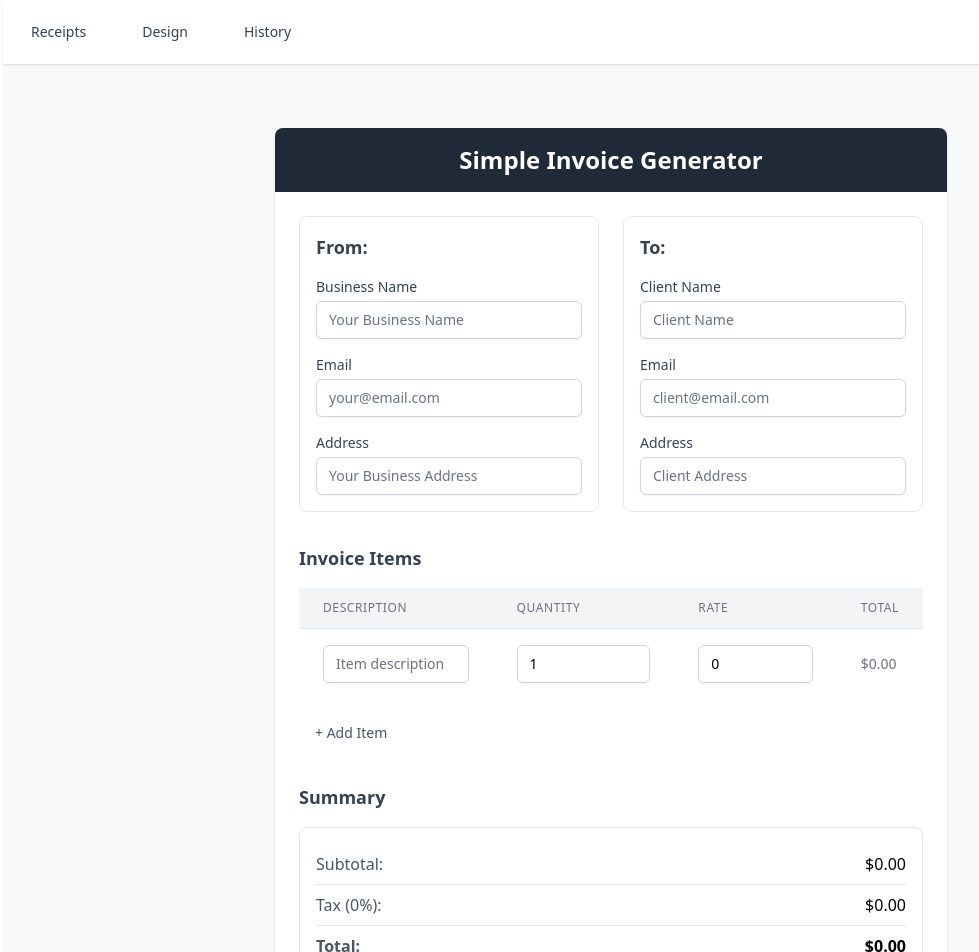
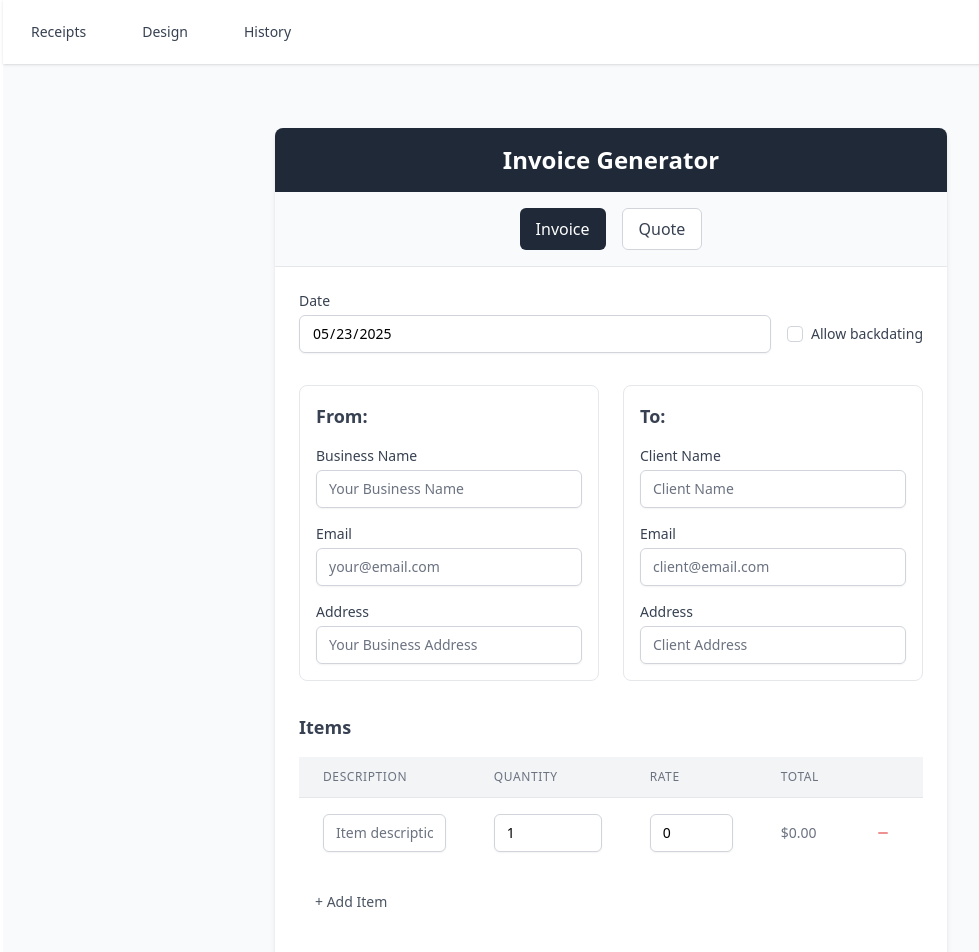
Before and after one commit to iancallo1/recieptly, a Vue app: page / in a window 1280 px wide. Shown: the top 952 px of the page, without its empty margins (29-1008 px from the left). Built offline with nearby package versions, Linux system fonts and the light colour scheme.

Commit message:
UPDATE: Form edits for quality of life, finishing forms

```diff
--- a/src/pages/forms/InvoiceForm.vue
+++ b/src/pages/forms/InvoiceForm.vue
@@ -3,11 +3,65 @@
     <div class="bg-white rounded-lg shadow-md overflow-hidden max-w-2xl w-full my-8">
       <!-- Header -->
       <div class="bg-gray-800 px-6 py-4">
-        <h1 class="text-2xl font-bold text-white text-center">Simple Invoice Generator</h1>
+        <h1 class="text-2xl font-bold text-white text-center">{{ formType === 'invoice' ? 'Invoice Generator' : 'Quote Generator' }}</h1>
+      </div>
+
+      <!-- Form Type Selector -->
+      <div class="p-4 bg-gray-50 border-b">
+        <div class="flex justify-center space-x-4">
+          <button
+            @click="formType = 'invoice'"
+            :class="[
+              'px-4 py-2 rounded-md font-medium',
+              formType === 'invoice'
+                ? 'bg-gray-800 text-white'
+                : 'bg-white text-gray-700 border border-gray-300 hover:bg-gray-50'
+            ]"
+          >
+            Invoice
+          </button>
+          <button
+            @click="formType = 'quote'"
+            :class="[
+              'px-4 py-2 rounded-md font-medium',
+              formType === 'quote'
+                ? 'bg-gray-800 text-white'
+                : 'bg-white text-gray-700 border border-gray-300 hover:bg-gray-50'
+            ]"
+          >
+            Quote
+          </button>
+        </div>
       </div>
 
       <!-- Main content -->
       <div class="p-6">
+        <!-- Date -->
+        <div class="mb-8">
+          <div class="flex items-center space-x-4">
+            <div class="flex-1">
+              <label class="block text-sm font-medium text-gray-700">Date</label>
+              <input
+                type="date"
+                v-model="formData.date"
+                :disabled="!formData.allowBackdate"
+                class="mt-1 block w-full rounded-md border-gray-300 shadow-sm focus:border-gray-500 focus:ring-gray-500 sm:text-sm"
+              />
+            </div>
+            <div class="flex items-center mt-6">
+              <input
+                type="checkbox"
+                v-model="formData.allowBackdate"
+                id="allow-backdate"
+                class="h-4 w-4 text-gray-600 focus:ring-gray-500 border-gray-300 rounded"
+              />
+              <label for="allow-backdate" class="ml-2 block text-sm text-gray-700">
+                Allow backdating
+              </label>
+            </div>
+          </div>
+        </div>
+
         <!-- From and To sections -->
         <div class="grid grid-cols-1 md:grid-cols-2 gap-6 mb-8">
           <!-- From section -->
@@ -51,7 +105,7 @@
 
         <!-- Invoice Items Table -->
         <div class="mb-8">
-          <h2 class="text-lg font-semibold mb-4 text-gray-700">Invoice Items</h2>
+          <h2 class="text-lg font-semibold mb-4 text-gray-700">Items</h2>
           <div class="overflow-x-auto">
             <table class="min-w-full divide-y divide-gray-200">
               <thead class="bg-gray-100">
@@ -60,6 +114,7 @@
                   <th scope="col" class="px-6 py-3 text-left text-xs font-medium text-gray-500 uppercase tracking-wider">Quantity</th>
                   <th scope="col" class="px-6 py-3 text-left text-xs font-medium text-gray-500 uppercase tracking-wider">Rate</th>
                   <th scope="col" class="px-6 py-3 text-left text-xs font-medium text-gray-500 uppercase tracking-wider">Total</th>
+                  <th scope="col" class="px-6 py-3 text-left text-xs font-medium text-gray-500 uppercase tracking-wider"></th>
                 </tr>
               </thead>
               <tbody class="bg-white divide-y divide-gray-200">
@@ -75,6 +130,18 @@
                   </td>
                   <td class="px-6 py-4 whitespace-nowrap text-sm text-gray-500">
                     ${{ calculateItemTotal(item) }}
+                  </td>
+                  <td class="px-6 py-4 whitespace-nowrap text-right text-sm font-medium">
+                    <button
+                      @click="removeItem(index)"
+                      class="inline-flex items-center justify-center w-8 h-8 rounded-full text-red-600 hover:text-red-900 hover:bg-red-50 disabled:opacity-50 disabled:cursor-not-allowed disabled:hover:bg-transparent"
+                      :disabled="formData.items.length <= 1"
+                      title="Remove item"
+                    >
+                      <svg xmlns="http://www.w3.org/2000/svg" class="h-5 w-5" viewBox="0 0 20 20" fill="currentColor">
+                        <path fill-rule="evenodd" d="M5 10a1 1 0 011-1h8a1 1 0 110 2H6a1 1 0 01-1-1z" clip-rule="evenodd" />
+                      </svg>
+                    </button>
                   </td>
                 </tr>
               </tbody>
@@ -106,19 +173,37 @@
 
         <!-- Generate PDF Button -->
         <div class="flex justify-center">
-          <button @click="generatePDF" type="button" class="inline-flex items-center px-6 py-3 border border-transparent text-base font-medium rounded-md shadow-sm text-white bg-gray-800 hover:bg-gray-700 focus:outline-none focus:ring-2 focus:ring-offset-2 focus:ring-gray-500">
-            Generate PDF
+          <button
+            @click="confirmGeneratePDF"
+            type="button"
+            class="inline-flex items-center px-6 py-3 border border-transparent text-base font-medium rounded-md shadow-sm text-white bg-gray-800 hover:bg-gray-700 focus:outline-none focus:ring-2 focus:ring-offset-2 focus:ring-gray-500"
+          >
+            Generate {{ formType === 'invoice' ? 'Invoice' : 'Quote' }}
           </button>
         </div>
       </div>
     </div>
+
+    <!-- Confirmation Modal -->
+    <ConfirmForm
+      :show="showConfirmation"
+      :form-type="formType"
+      @confirm="handleConfirm"
+      @cancel="showConfirmation = false"
+    />
   </div>
 </template>
 
 <script setup>
 import { ref, computed } from 'vue'
+import ConfirmForm from './confirm_form.vue'
+
+const formType = ref('invoice')
+const showConfirmation = ref(false)
 
 const formData = ref({
+  date: new Date().toISOString().split('T')[0], // Today's date
+  allowBackdate: false,
   from: {
     businessName: '',
     email: '',
@@ -155,7 +240,7 @@ const calculateTax = computed(() => {
 })
 
 const calculateTotal = computed(() => {
-  return (parseFloat(calculateSubtotal.value) + parseFloat(calculateTax.value)).toFixed(2)
+  return calculateSubtotal.value
 })
 
 const addItem = () => {
@@ -166,6 +251,21 @@ const addItem = () => {
   })
 }
 
+const removeItem = (index) => {
+  if (formData.value.items.length > 1) {
+    formData.value.items.splice(index, 1)
+  }
+}
+
+const confirmGeneratePDF = () => {
+  showConfirmation.value = true
+}
+
+const handleConfirm = () => {
+  showConfirmation.value = false
+  generatePDF()
+}
+
 const generatePDF = () => {
   const printWindow = window.open('', '_blank')
 
@@ -174,7 +274,7 @@ const generatePDF = () => {
     <!DOCTYPE html>
     <html>
       <head>
-        <title>Invoice</title>
+        <title>${formType.value === 'invoice' ? 'Invoice' : 'Quote'}</title>
         <style>
           body {
             font-family: Arial, sans-serif;
@@ -192,6 +292,12 @@ const generatePDF = () => {
             margin-bottom: 30px;
             border-bottom: 2px solid #333;
             padding-bottom: 20px;
+          }
+          .dates {
+            display: flex;
+            justify-content: space-between;
+            margin-bottom: 20px;
+            font-size: 14px;
           }
           .from-to {
             display: flex;
@@ -248,7 +354,13 @@ const generatePDF = () => {
       <body>
         <div class="invoice-container">
           <div class="header">
-            <h1>INVOICE</h1>
+            <h1>${formType.value === 'invoice' ? 'INVOICE' : 'QUOTE'}</h1>
+          </div>
+
+          <div class="dates">
+            <div>
+              <strong>Date:</strong> ${formData.value.date}
+            </div>
           </div>
 
           <div class="from-to">
@@ -289,14 +401,6 @@ const generatePDF = () => {
           </table>
 
           <div class="summary">
-            <div class="summary-row">
-              <span>Subtotal:</span>
-              <span>$${calculateSubtotal.value}</span>
-            </div>
-            <div class="summary-row">
-              <span>Tax (${taxRate.value}%):</span>
-              <span>$${calculateTax.value}</span>
-            </div>
             <div class="summary-row total">
               <span>Total:</span>
               <span>$${calculateTotal.value}</span>
@@ -306,7 +410,7 @@ const generatePDF = () => {
 
         <div class="no-print" style="text-align: center; margin-top: 20px;">
           <button onclick="window.print()" style="padding: 10px 20px; font-size: 16px; cursor: pointer;">
-            Print Invoice
+            Print ${formType.value === 'invoice' ? 'Invoice' : 'Quote'}
           </button>
         </div>
       </body>
--- /dev/null
+++ b/src/pages/forms/confirm_form.vue
@@ -0,0 +1,72 @@
+<template>
+  <div v-if="show" class="fixed inset-0 z-50 overflow-y-auto">
+    <!-- Background overlay -->
+    <div class="fixed inset-0 bg-black bg-opacity-50 transition-opacity"></div>
+
+    <!-- Modal panel -->
+    <div class="flex min-h-full items-center justify-center p-4 text-center">
+      <div class="relative transform overflow-hidden rounded-lg bg-white px-4 pb-4 pt-5 text-left shadow-xl transition-all sm:my-8 sm:w-full sm:max-w-lg sm:p-6">
+        <div class="sm:flex sm:items-start">
+          <div class="mx-auto flex h-12 w-12 flex-shrink-0 items-center justify-center rounded-full bg-gray-100 sm:mx-0 sm:h-10 sm:w-10">
+            <!-- Warning icon -->
+            <svg class="h-6 w-6 text-gray-600" fill="none" viewBox="0 0 24 24" stroke-width="1.5" stroke="currentColor">
+              <path stroke-linecap="round" stroke-linejoin="round" d="M12 9v3.75m-9.303 3.376c-.866 1.5.217 3.374 1.948 3.374h14.71c1.73 0 2.813-1.874 1.948-3.374L13.949 3.378c-.866-1.5-3.032-1.5-3.898 0L2.697 16.126zM12 15.75h.007v.008H12v-.008z" />
+            </svg>
+          </div>
+          <div class="mt-3 text-center sm:ml-4 sm:mt-0 sm:text-left">
+            <h3 class="text-lg font-semibold leading-6 text-gray-900">
+              Confirm {{ formType === 'invoice' ? 'Invoice' : 'Quote' }} Generation
+            </h3>
+            <div class="mt-2">
+              <p class="text-sm text-gray-500">
+                Are you sure you want to generate this {{ formType }}? Please review all information before proceeding.
+              </p>
+            </div>
+          </div>
+        </div>
+        <div class="mt-5 sm:mt-4 sm:flex sm:flex-row-reverse">
+          <button
+            type="button"
+            @click="handleConfirm"
+            class="inline-flex w-full justify-center rounded-md bg-gray-800 px-3 py-2 text-sm font-semibold text-white shadow-sm hover:bg-gray-700 sm:ml-3 sm:w-auto"
+          >
+            Generate
+          </button>
+          <button
+            type="button"
+            @click="handleCancel"
+            class="mt-3 inline-flex w-full justify-center rounded-md bg-white px-3 py-2 text-sm font-semibold text-gray-900 shadow-sm ring-1 ring-inset ring-gray-300 hover:bg-gray-50 sm:mt-0 sm:w-auto"
+          >
+            Cancel
+          </button>
+        </div>
+      </div>
+    </div>
+  </div>
+</template>
+
+<script setup>
+import { defineProps, defineEmits } from 'vue'
+
+const props = defineProps({
+  show: {
+    type: Boolean,
+    required: true
+  },
+  formType: {
+    type: String,
+    required: true,
+    validator: (value) => ['invoice', 'quote'].includes(value)
+  }
+})
+
+const emit = defineEmits(['confirm', 'cancel'])
+
+const handleConfirm = () => {
+  emit('confirm')
+}
+
+const handleCancel = () => {
+  emit('cancel')
+}
+</script>
```
